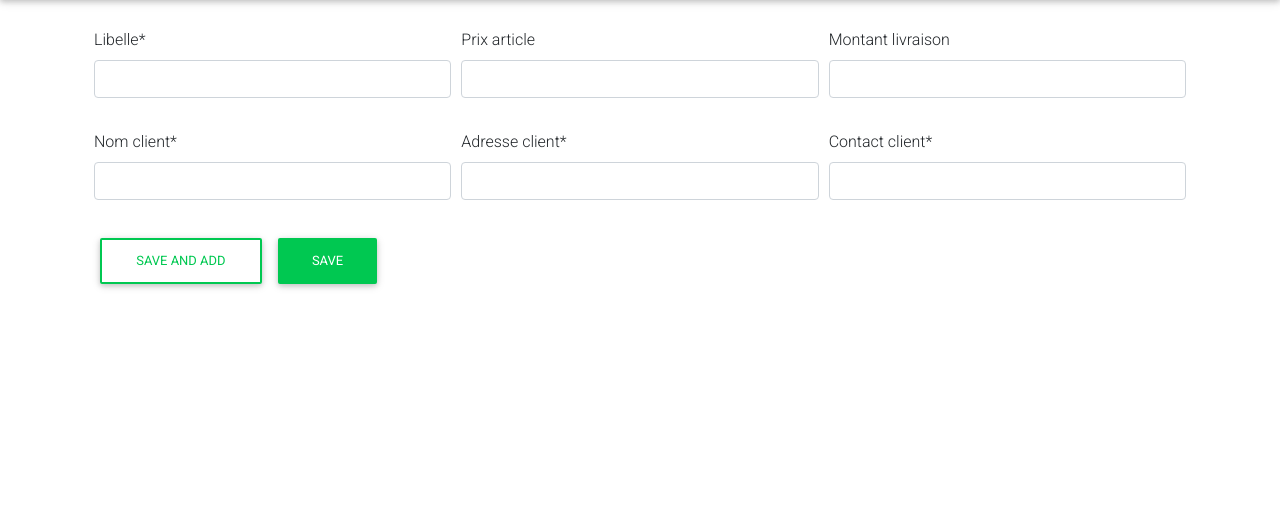
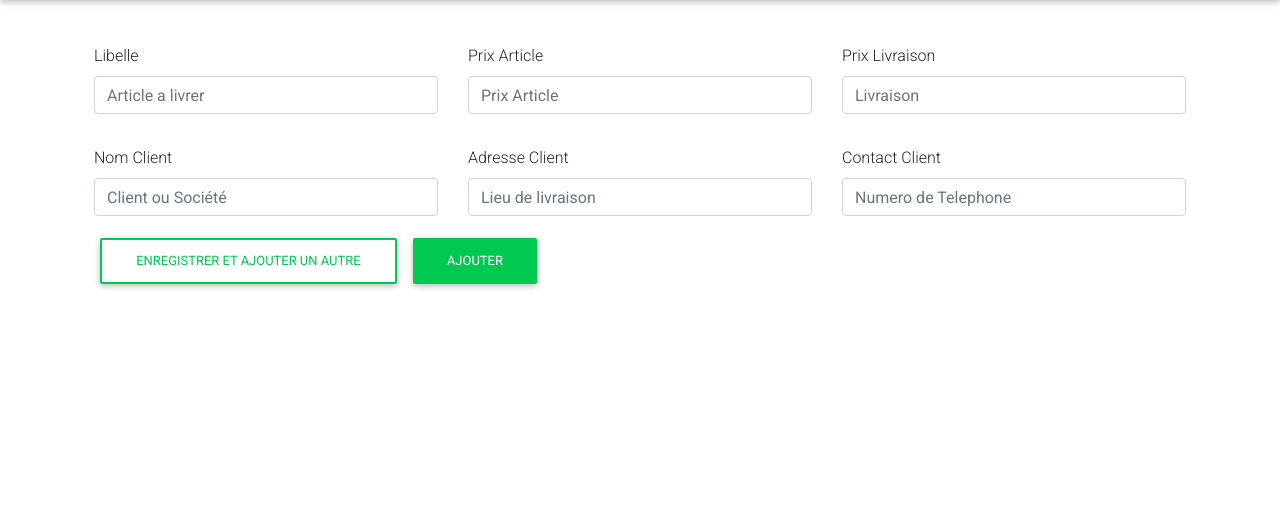
Before and after one commit to mbayedione10/doortodoor, a Django app: page /doortodoor/article/ in a window 1280 px wide. Shown: the part 66-590 px from the top of the page. Run offline with Django 3.2, Linux system fonts and the light colour scheme; a user stored in the database is signed in; some libraries are stand-ins or nearby versions.

Commit message:
create new form to add articles

```diff
--- a/dkrexpress/doortodoor/models.py
+++ b/dkrexpress/doortodoor/models.py
@@ -34,7 +34,7 @@ class Livraison(models.Model):
     user = models.ManyToManyField(User)
     statut = models.CharField(max_length=20, choices=STATUS_TYPES, blank = False, null=False,  default=EN_COURS)
     date_statut = models.DateTimeField(auto_now_add=True)
-    prix_livraison = models.IntegerField(blank=True)
+    prix_livraison = models.IntegerField(default=0,blank=True)
     created_on = models.DateTimeField(auto_now_add=True)
 
     def __str__(self):
--- a/dkrexpress/doortodoor/templates/doortodoor/ajouter-livraison.html
+++ b/dkrexpress/doortodoor/templates/doortodoor/ajouter-livraison.html
@@ -31,7 +31,7 @@
                         </div>
                     </div>
                     <div class="form-group col-md-6 col-sm-12">
-                            <label for="name">Prix Livraison</label>
+                            <label for="name">Montant Recu</label>
                             <input required class="form-control" type="text" placeholder="Montant reçu" name="prix_livraison"/>
                     </div>
 
--- a/dkrexpress/doortodoor/templates/doortodoor/ajouter.html
+++ b/dkrexpress/doortodoor/templates/doortodoor/ajouter.html
@@ -1,44 +1,60 @@
 {% extends 'doortodoor/base.html' %}
-
 {% block content %}
-{% load crispy_forms_tags %}
 <div class="container mb-5">
     <div class="row justify-content-center mt-1">
         <div class="col-md-12 col-sm-12 p-4">
-
             <form method="POST">
                 {% csrf_token %}
-                <div class="form-row">
-                    <div class="form-group col-md-4 col-sm-12">
-                      {{ form.libelle|as_crispy_field }}
-                    </div>
-                    <div class="form-group col-md-4 col-sm-12">
-                      {{ form.prix_article|as_crispy_field }}
-                    </div>
-                    <div class="form-group col-md-4 col-sm-12">
-                        {{ form.montant_livraison|as_crispy_field }}
+                <div class="row">
+                  <div class="col-md-4 col-sm-12">
+                    <div class="form-group pt-3">
+                        <label for="name">Libelle</label>
+                        <input required class="form-control" type="text" placeholder="Article a livrer" name="libelle"/>
                     </div>
                 </div>
-                  <div class="form-row">
-                    <div class="form-group col-md-4 col-sm-12">
-                      {{ form.nom_client|as_crispy_field }}
+                <div class="col-md-4 col-sm-12">
+                  <div class="form-group pt-3">
+                      <label for="name">Prix Article</label>
+                      <input required class="form-control" type="text" placeholder="Prix Article" name="prix_article"/>
                     </div>
-                    <div class="form-group col-md-4 col-sm-12">
-                      {{ form.adresse_client|as_crispy_field }}
                   </div>
-                    <div class="form-group col-md-4 col-sm-12">
-                        {{ form.contact_client|as_crispy_field }}
+                  <div class="col-md-4 col-sm-12">
+                      <div class="form-group pt-3">
+                        <label for="name">Prix Livraison</label>
+                        <input required class="form-control" type="text" placeholder="Livraison" name="montant_livraison"/>
+                      </div>
                     </div>
                 </div>
 
-                <button type="submit" class="btn btn-outline-success" name="another" href="{% url 'ajouter' %}">
-                    Save and add
+                <div class="row">
+                    <div class="col-md-4 col-sm-12">
+                        <div class="form-group pt-3">
+                            <label for="name">Nom Client</label>
+                            <input required class="form-control" type="text" placeholder="Client ou Société" name="nom_client"/>
+                        </div>
+                    </div>
+                    <div class="col-md-4 col-sm-12">
+                        <div class="form-group pt-3">
+                            <label for="name">Adresse Client</label>
+                            <input required class="form-control" type="text" placeholder="Lieu de livraison" name="adresse_client"/>
+                        </div>
+                    </div>
+                    <div class="col-md-4 col-sm-12">
+                        <div class="form-group pt-3">
+                            <label for="name">Contact Client</label>
+                            <input required class="form-control" type="text" placeholder="Numero de Telephone" name="contact_client"/>
+                        </div>
+                    </div>
+                </div>
+
+
+                <button type="submit" type="submit" class="btn btn-outline-success" name="another" href="{% url 'ajouter' %}">
+                    Enregistrer et ajouter un autre
                 </button>
                 <!-- Button trigger modal -->
                 <button type="button" class="btn btn-success" name="save" data-toggle="modal" data-target="#submitModal">
-                    Save
+                    Ajouter
                 </button>
-
                 <!-- Modal -->
                 <div class="modal fade" id="submitModal" tabindex="-1" aria-labelledby="submitModalLabel" aria-hidden="true">
                     <div class="modal-dialog">
@@ -57,11 +73,8 @@
                   </div>
               </div>
 
-
-                <!--button class="btn btn-dark mt-5">Place Order!</button-->
           </form>
       </div>
-
   </div>
 </div>
 {% endblock content %}
```
Also changed, not shown: dkrexpress/db.sqlite3, dkrexpress/doortodoor/migrations/0007_auto_20210403_1756.py (added). Lines whose indentation alone changed are shown as unchanged.
